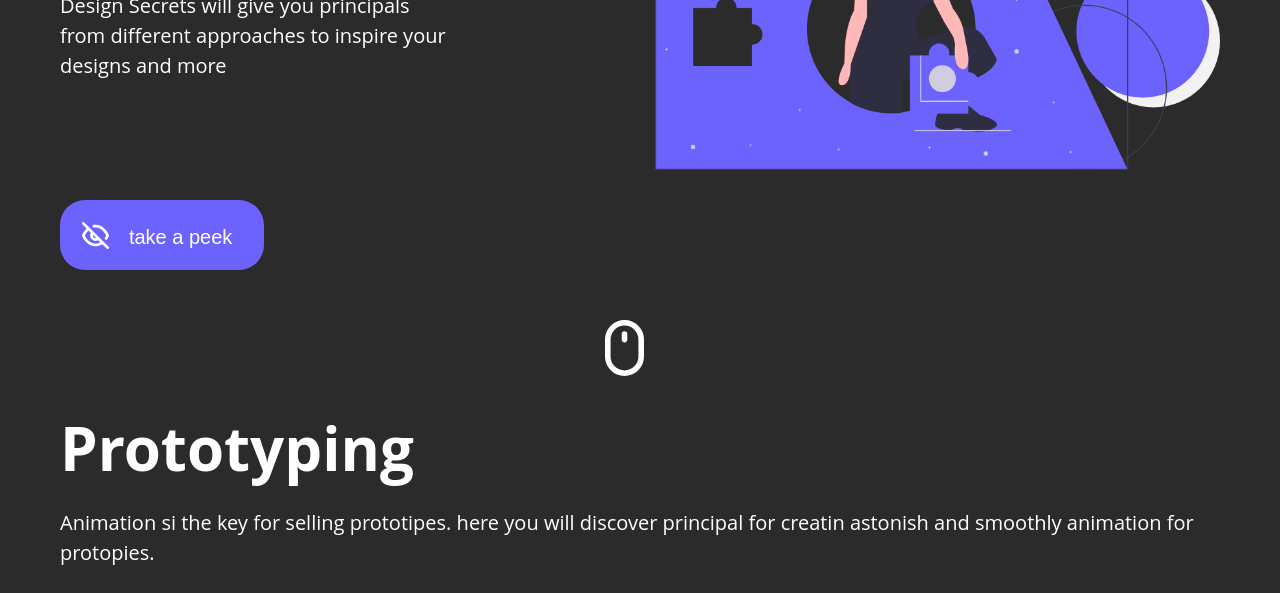
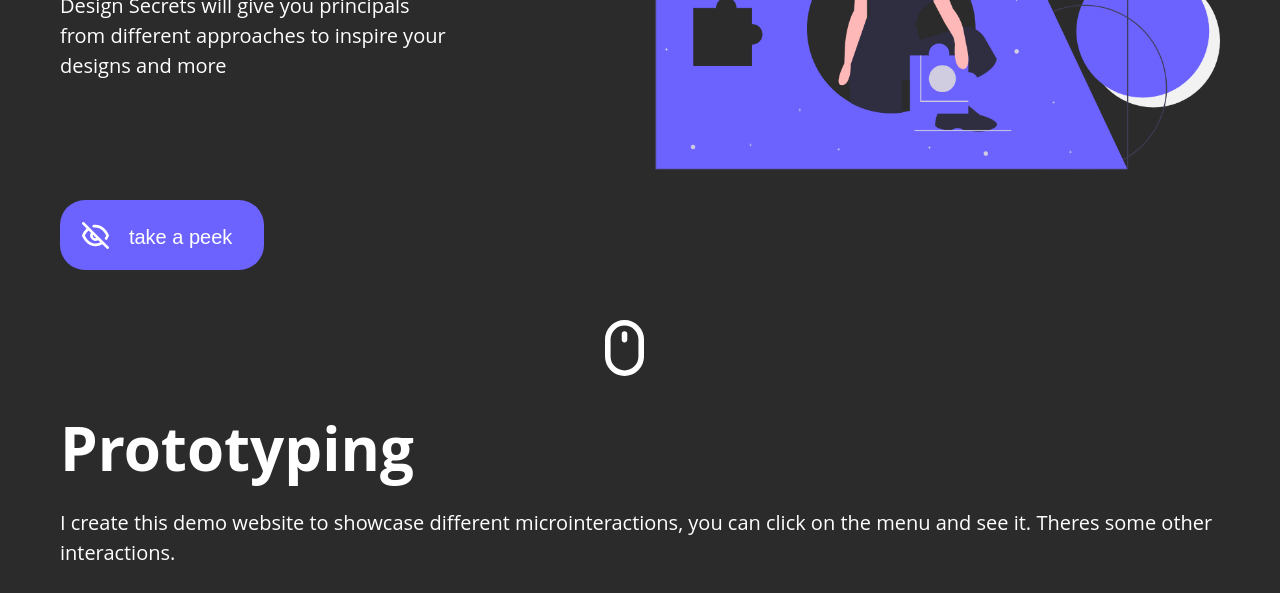
Before and after one commit to omarhian/code-uithinking, a plain HTML site: page index.html in a window 1280 px wide. Shown: the part 359-952 px from the top of the page. Drawn offline with Linux system fonts and the light colour scheme.

Commit message:
Update index.html

```diff
--- a/index.html
+++ b/index.html
@@ -104,8 +104,8 @@
     </div>
     <section id="prototyping">
       <h2>Prototyping</h2>
-      <p>Animation si the key for selling prototipes. here you will discover
-        principal for creatin astonish and smoothly animation for protopies.
+      <p>I create this demo website to showcase different microinteractions, you can click on the menu and see it.
+        Theres some other interactions.
       </p>
       <img src="images/second-image.png" class="dashboard-img" alt="dashboard">
     </section>
```
